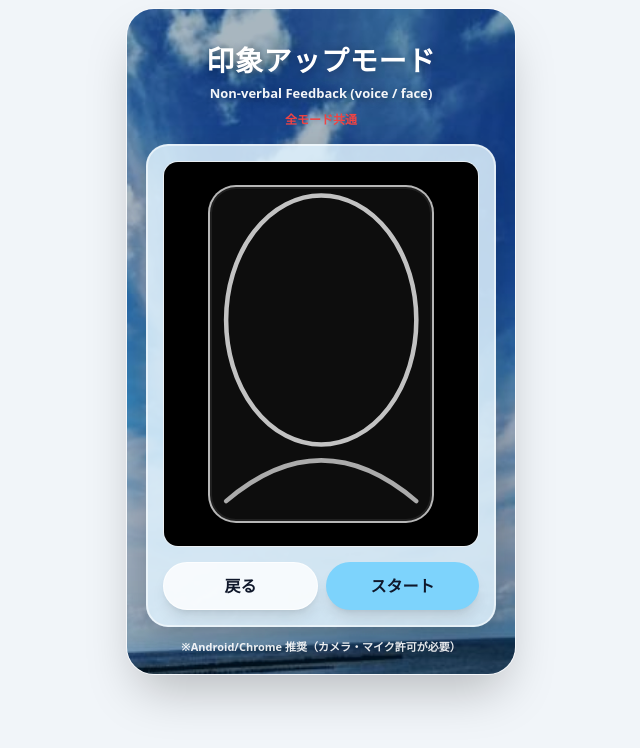
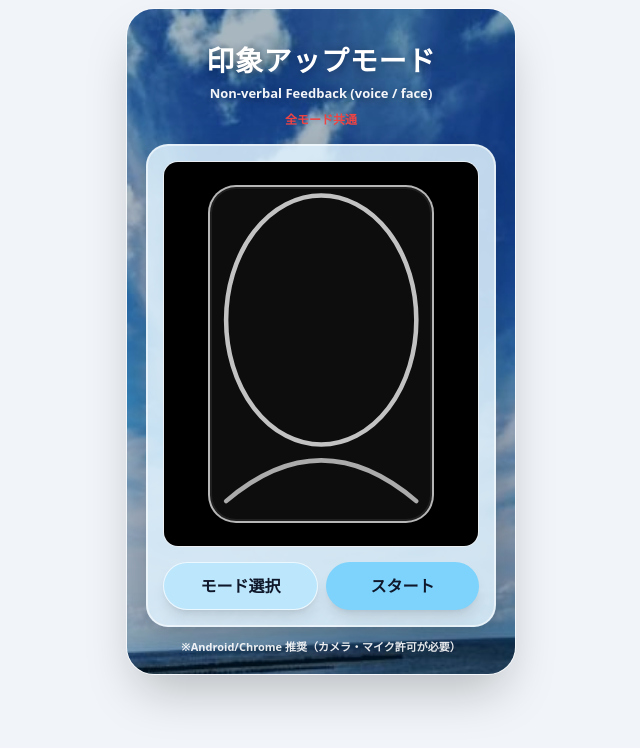
Before and after one commit to hiroland0414-byte/interview-pod, a Next.js app: page /impression/record in a window 1280 px wide. Shown: the top 748 px of the page, without its empty margins (319-959 px from the left). Built offline with nearby package versions, Linux system fonts and the light colour scheme; no server answers.

Commit message:
fix: スクロールできない不具合を修正

```diff
--- a/src/app/impression/record/RecordClient.tsx
+++ b/src/app/impression/record/RecordClient.tsx
@@ -255,9 +255,9 @@ export default function ImpressionRecordPage() {
 
 function onBack() {
   try {
-      hardResetToIdle();
+    hardResetToIdle(); // 録画/タイマー/ストリーム全部停止（= マイクOFF）
   } catch {}
-    router.push("/impression/guide");
+  router.push("/start"); // ✅ モード選択画面へ
 }
 
   // ✅ 要件：ページ入場でプレビュー。auto=1なら即カウント開始
@@ -629,14 +629,14 @@ export default function ImpressionRecordPage() {
                 </p>
               )}
 
-              {/* buttons：戻る＋スタート/終了 */}
+{/* buttons：モード選択＋次へ（スタート/終了） */}
 <div className="mt-4 flex items-center justify-between gap-2">
   <button
     type="button"
     onClick={onBack}
-                  className="flex-1 h-[48px] rounded-full font-extrabold text-[16px] shadow-lg transition-all bg-white/80 text-slate-900 hover:bg-white border border-white/70"
+    className="flex-1 h-[48px] rounded-full font-extrabold text-[16px] shadow-lg transition-all bg-sky-200/90 text-slate-900 hover:bg-sky-200 border border-white/70"
   >
-                  戻る
+    モード選択
   </button>
 
   <button
@@ -652,7 +652,7 @@ export default function ImpressionRecordPage() {
           : "bg-slate-300 text-slate-500 cursor-not-allowed",
     ].join(" ")}
   >
-                  {phase === "idle" ? "スタート" : "終了"}
+    {phase === "idle" ? "スタート" : "次へ"}
   </button>
 </div>
             </div>
```
Lines whose indentation alone changed are shown as unchanged.
